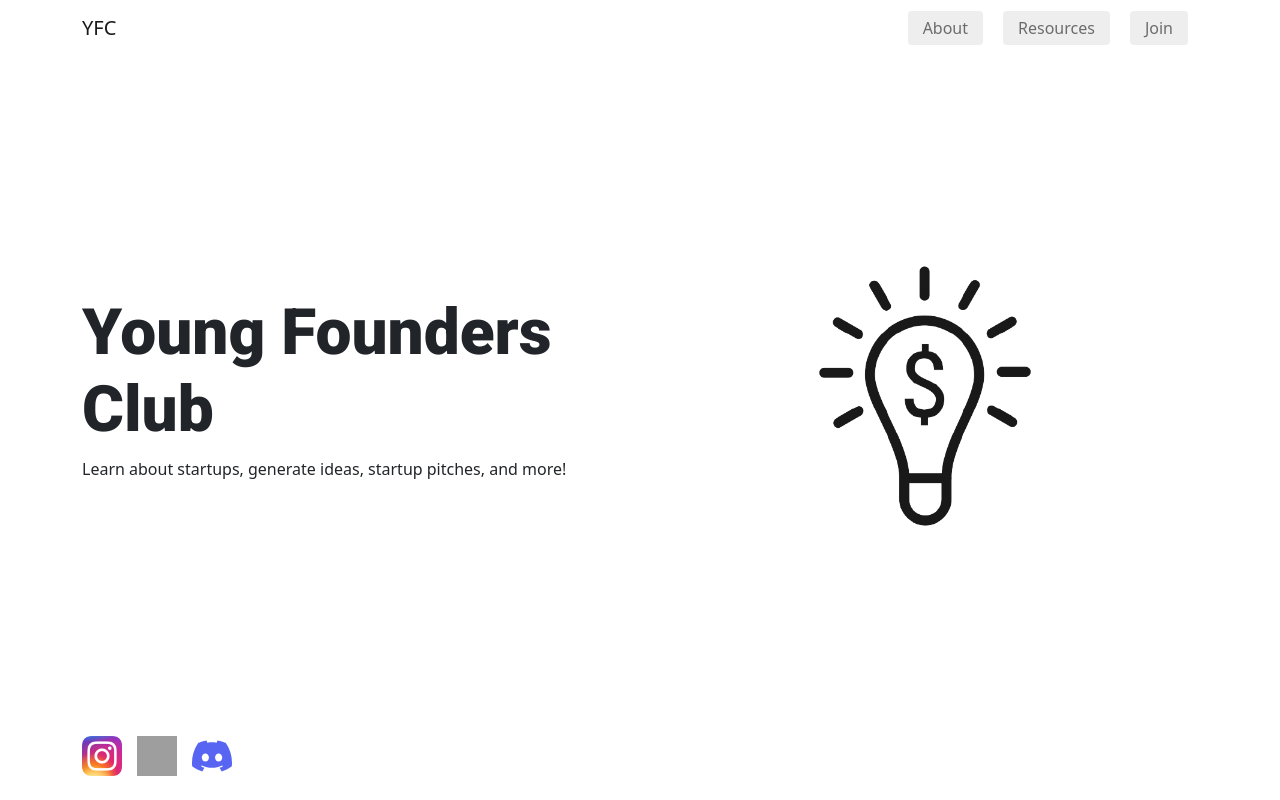
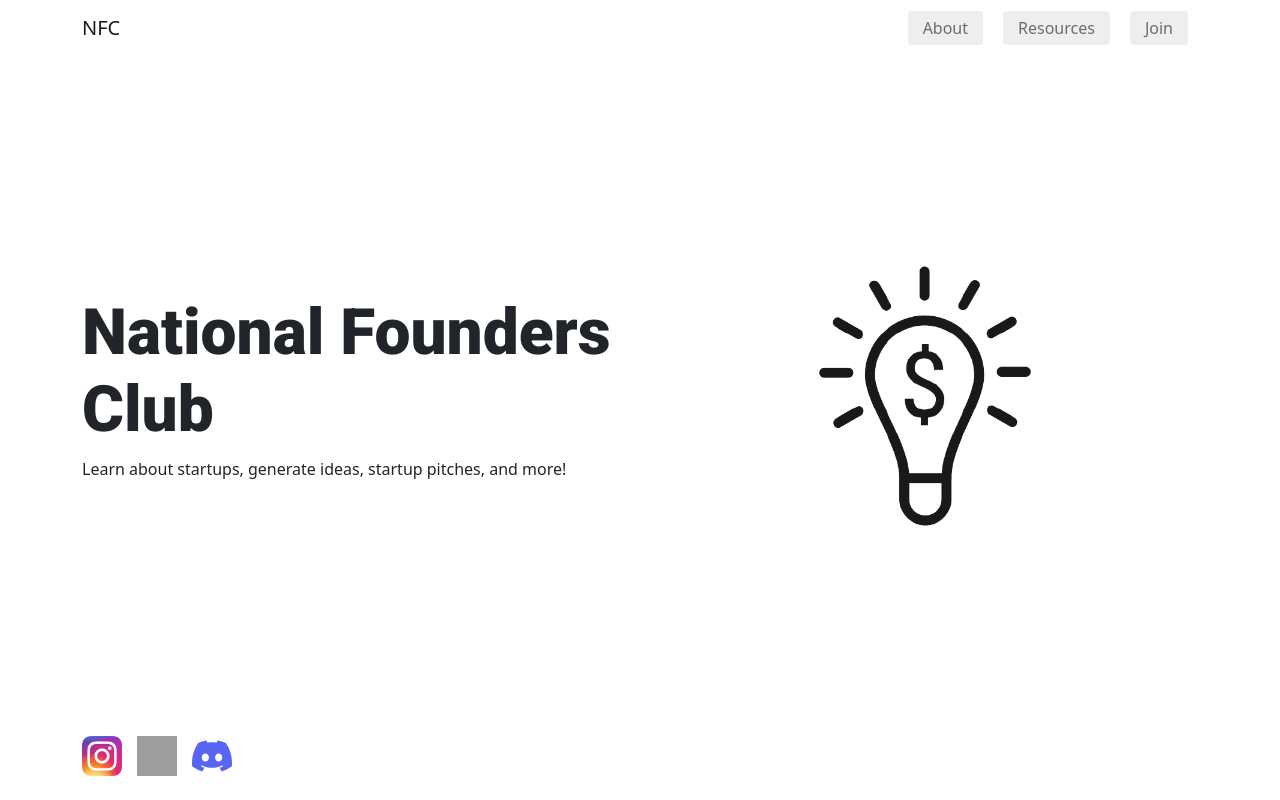
Before and after one commit to Young-Entrepreneurs-Club/young-entrepreneurs-club.github.io, a Next.js app: page / in a window 1280 px wide. Built offline with nearby package versions, Linux system fonts and the light colour scheme; grey boxes are pictures that could not be loaded.

Commit message:
Rename + Formatting

```diff
--- a/package.json
+++ b/package.json
@@ -1,5 +1,5 @@
 {
-  "name": "yfc",
+  "name": "nfc",
   "private": true,
   "scripts": {
     "dev": "next dev",
--- a/pages/_app.tsx
+++ b/pages/_app.tsx
@@ -10,7 +10,7 @@ function MyApp({ Component, pageProps }: AppProps) {
       <Navbar>
         <Container>
           <Link href='/' passHref={true}>
-            <Navbar.Brand>YFC</Navbar.Brand>
+            <Navbar.Brand>NFC</Navbar.Brand>
           </Link>
           <Nav className='ms-auto'>
             <Link href='/about' passHref={true}>
--- a/pages/index.tsx
+++ b/pages/index.tsx
@@ -8,16 +8,16 @@ const Home: NextPage = () => {
     return (
         <Container>
             <Head>
-        <title>Young Founders Club</title>
-        <meta name='description' content='Young Founders Club' />
+                <title>National Founders Club</title>
+                <meta name='description' content='National Founders Club' />
             </Head>
 
             <Row style={{ height: '85vh' }} className='align-items-center'>
                 <Col>
-          <h1 className={styles.title}>Young Founders Club</h1>
+                    <h1 className={styles.title}>National Founders Club</h1>
                     <p>
-            Learn about startups, generate ideas, startup pitches, and
-            more!
+                        Learn about startups, generate ideas, startup pitches,
+                        and more!
                     </p>
                 </Col>
                 <Col className='d-flex align-items-center justify-content-center'>
@@ -31,15 +31,41 @@ const Home: NextPage = () => {
                 </Col>
             </Row>
 
-      <footer className='d-flex flex-row justify-content-between' style={{width: '150px'}}>
-        <a href="https://www.instagram.com/monty_yfc/" target='_blank' rel='noreferrer'>
-          <Image src='/instagram_icon.png' width={40} height={40} alt='Young Founders Club Instagram' />
+            <footer
+                className='d-flex flex-row justify-content-between'
+                style={{ width: '150px' }}
+            >
+                <a
+                    href='https://www.instagram.com/monty_nfc/'
+                    target='_blank'
+                    rel='noreferrer'
+                >
+                    <Image
+                        src='/instagram_icon.png'
+                        width={40}
+                        height={40}
+                        alt='National Founders Club Instagram'
+                    />
                 </a>
-        <a href="" target='_blank' rel='noreferrer'>
-          <Image src='/google_classroom_icon.png' width={40} height={40} alt='Young Founders Club Google Classroom' />
+                <a href='' target='_blank' rel='noreferrer'>
+                    <Image
+                        src='/google_classroom_icon.png'
+                        width={40}
+                        height={40}
+                        alt='National Founders Club Google Classroom'
+                    />
                 </a>
-        <a href="https://discord.gg/ybggaQhWhs" target='_blank' rel='noreferrer'>
-          <Image src='/discord_icon.svg' width={40} height={40} alt='Young Founders Club Discord Server' />
+                <a
+                    href='https://discord.gg/ybggaQhWhs'
+                    target='_blank'
+                    rel='noreferrer'
+                >
+                    <Image
+                        src='/discord_icon.svg'
+                        width={40}
+                        height={40}
+                        alt='National Founders Club Discord Server'
+                    />
                 </a>
             </footer>
         </Container>
```
Also changed, not shown: 2 other files (tests, documents, lock files or other folders). Lines whose indentation alone changed are shown as unchanged.
